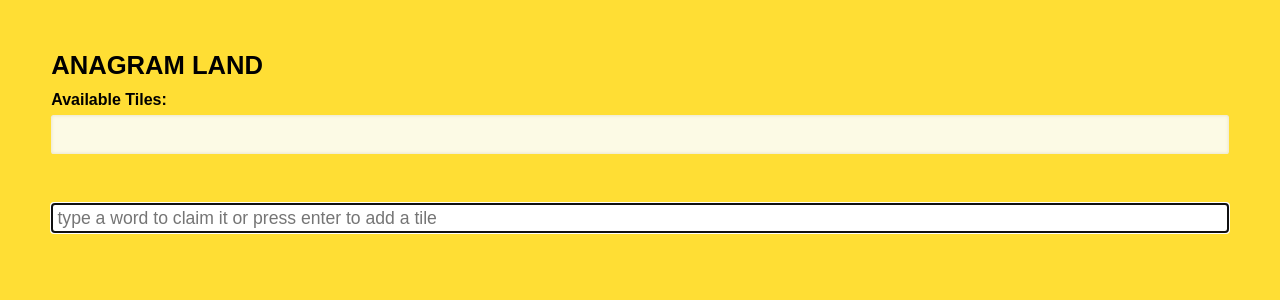
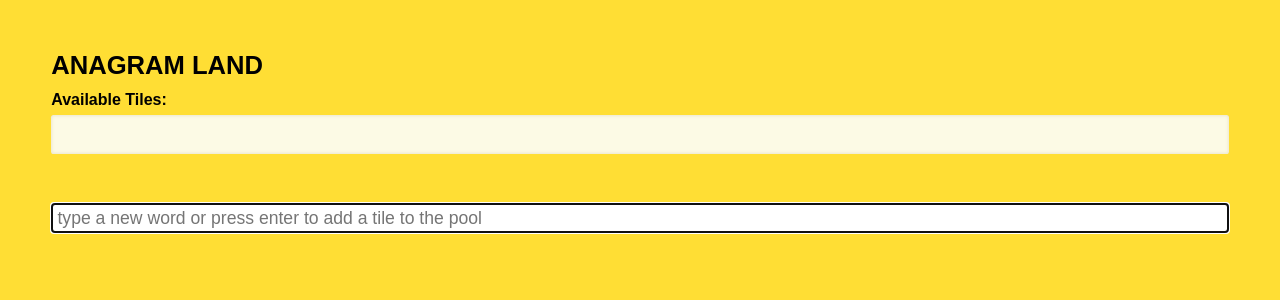
Before and after one commit to sv3/anagrams, a Flask app: template templates/index.html in a window 1280 px wide. Shown: the top 300 px of the page. Run offline with Flask 2, Linux system fonts and the light colour scheme; the template is opened without the code that fills it, so the values that code supplies are empty; parts of the project's set-up code (start-up, migrations or seed data) failed here and were passed over; some libraries are stand-ins or nearby versions.

Commit message:
placeholder text tweak

```diff
--- a/templates/index.html
+++ b/templates/index.html
@@ -10,7 +10,7 @@
   <link rel="manifest" href="/site.webmanifest">
   <link rel="stylesheet" type="text/css" href="/static/normalize.css" />
   <link rel="stylesheet" type="text/css" href="/static/css.css" />
-  <script src="https://cdn.jsdelivr.net/npm/socket.io-client@2/dist/socket.io.js"></script>
+  <script src="/static/socket.io.min.js"></script>
   <script type="text/javascript" src="/static/js.js?v=1"></script>
 </head>
 
@@ -27,7 +27,7 @@
     <div id="globalmessage">&nbsp;</div>
     <div id="localmessage">&nbsp;</div>
     <form id="wordform" method="post">
-        <input type="text" name="input" id="input" placeholder="type a word to claim it or press enter to add a tile" autofocus autocapitalize=off autocomplete=off>
+        <input type="text" name="input" id="input" placeholder="type a new word or press enter to add a tile to the pool" autofocus autocapitalize=off autocomplete=off>
     </form>
   </div>
 </body>
```
